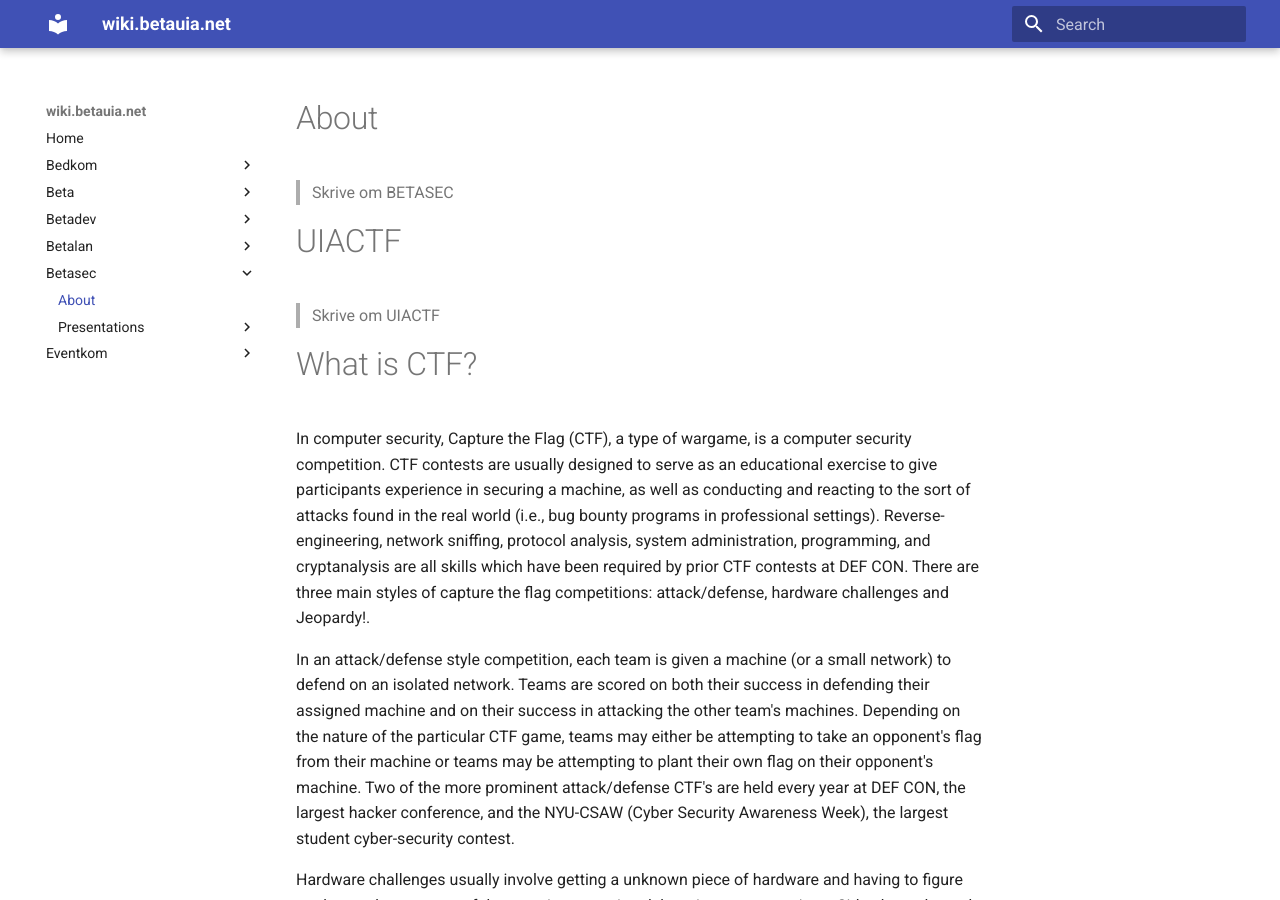
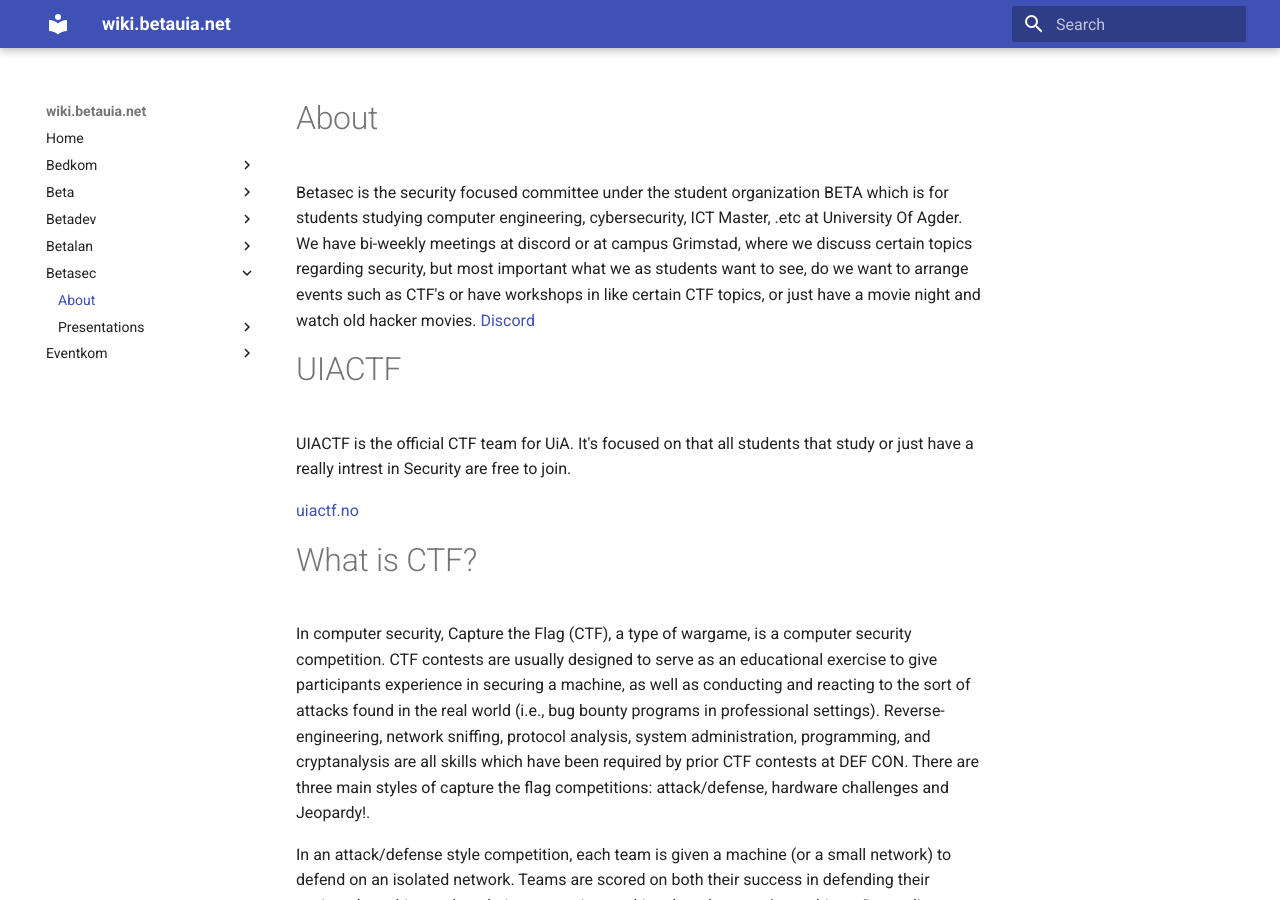
Before and after one commit to betauia/wiki.betauia.net, an MkDocs documentation site: the page built from docs/Betasec/README.md, in a window 1280 px wide and 900 px high. Built offline with MkDocs 1.6.1 and Material for MkDocs 9.7.7, drawn with Linux system fonts in a browser that asks for light colours.

Commit message:
update bio
Signed-off-by: Bendik Dyrli <bendik.dyrli@uia.no>

```diff
--- a/docs/Betasec/README.md
+++ b/docs/Betasec/README.md
@@ -1,8 +1,11 @@
 # About
-> Skrive om BETASEC
+Betasec is the security focused committee under the student organization BETA which is for students studying computer engineering, cybersecurity, ICT Master, .etc at University Of Agder. We have bi-weekly meetings at discord or at campus Grimstad, where we discuss certain topics regarding security, but most important what we as students want to see, do we want to arrange events such as CTF's or have workshops in like certain CTF topics, or just have a movie night and watch old hacker movies.
+[Discord](https://discord.gg/qh4gxX6gTr)
 
 # UIACTF
-> Skrive om UIACTF
+UIACTF is the official CTF team for UiA. It's focused on that all students that study or just have a really intrest in Security are free to join.
+
+[uiactf.no](https://uiactf.no/)
 
 
 # What is CTF?
```
